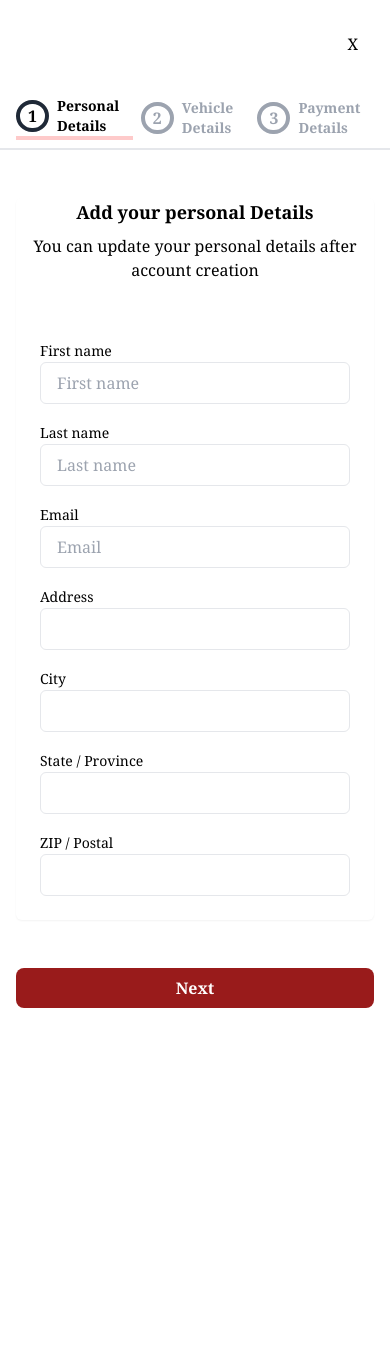
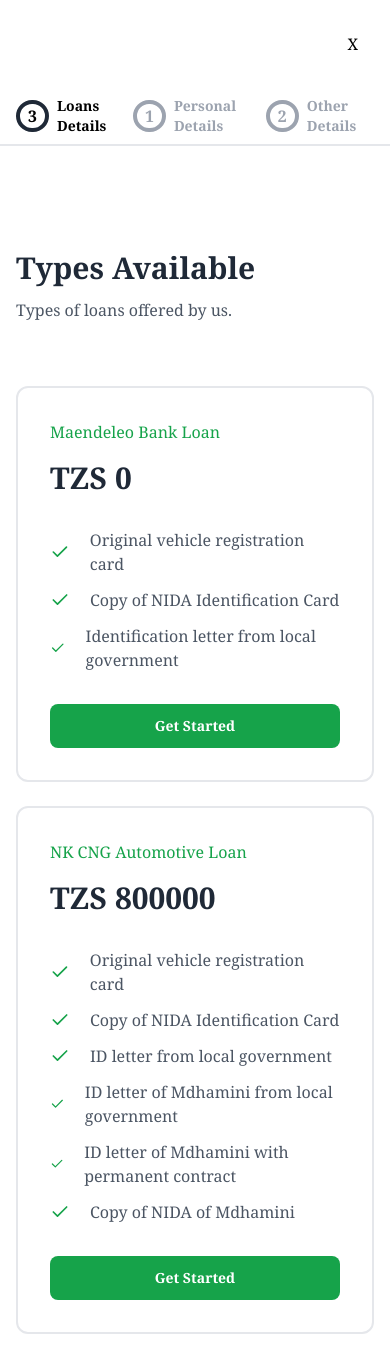
Before and after one commit to rigobert-art/nk-cng-client, a React (Create React App) app: page /details in a window 390 px wide. Shown: the top 1372 px of the page. Before the commit the page ends 1056 px from the top, so only its background shows below. Built offline with nearby package versions, Linux system fonts and the light colour scheme.

Commit message:
update za usiku

```diff
--- a/src/constants/dummy.js
+++ b/src/constants/dummy.js
@@ -1,44 +1,29 @@
 export const plans = [
     {
-        name: "Basic plan",
-        price: 12000,
+        name: "Maendeleo Bank Loan",
+        price: 0,
+        active: 'personal',
         features: [
-            "Curabitur faucibus",
-            "massa ut pretium maximus",
-            "Sed posuere nisi",
-            "Pellentesque eu nibh et neque",
-            "Suspendisse a leo",
-            "Praesent quis venenatis ipsum",
-            "Duis non diam vel tortor",
+            "Original vehicle registration card",
+            "Copy of NIDA Identification Card",
+            "Identification letter from local government",
+
 
         ],
     },
     {
-        name: "Startup",
-        price: 35000,
+        name: "NK CNG Automotive Loan",
+        price: 800000,
+        active: 'personal',
         features: [
-            "Curabitur faucibus",
-            "massa ut pretium maximus",
-            "Sed posuere nisi",
-            "Pellentesque eu nibh et neque",
-            "Suspendisse a leo",
-            "Praesent quis venenatis ipsum",
-            "Duis non diam vel tortor",
+            "Original vehicle registration card",
+            "Copy of NIDA Identification Card",
+            "ID letter from local government",
+            "ID letter of Mdhamini from local government",
+            "ID letter of Mdhamini with permanent contract",
+            "Copy of NIDA of Mdhamini",
         ],
-    },
-    {
-        name: "Enterprise",
-        price: 60000,
-        features: [
-            "Curabitur faucibus",
-            "massa ut pretium maximus",
-            "Sed posuere nisi",
-            "Pellentesque eu nibh et neque",
-            "Suspendisse a leo",
-            "Praesent quis venenatis ipsum",
-            "Duis non diam vel tortor",
-        ],
-    },
+    }
 ];
 
 
--- a/src/pages/profile/Profile.tsx
+++ b/src/pages/profile/Profile.tsx
@@ -7,7 +7,6 @@
 
 export const Profile = () => {
   const { login, logout } = useAuth();
-
 
   return (
     <>
--- a/src/pages/welcome/Details.tsx
+++ b/src/pages/welcome/Details.tsx
@@ -2,8 +2,10 @@
 import { plans } from '../../constants/dummy';
 import { Link } from 'react-router-dom';
 
+import { FiCheck, FiUploadCloud } from 'react-icons/fi';
+
 const Details = () => {
-    const [active, setActive] = useState<'personal' | 'vehicle' | 'payment'>('personal');
+    const [active, setActive] = useState<'personal' | 'other' | 'require'>('require');
     const [loading, setLoading] = useState(false);
 
     return (
@@ -19,26 +21,28 @@
                 </div>
             ) : (
                 <div className='flex gap-x-2 lg:gap-x-12 items-center mb-12 border-b-2 mt-24 px-4'>
-                    <div className={`flex items-center mb-2 space-x-2 ${active === 'personal' ? 'font-bold border-b-4 border-red-200 mb-2' : 'text-gray-400'}`} onClick={() => setActive('personal')}>
+                        <div className={`flex items-center mb-2 space-x-2 ${active === 'require' ? 'font-bold mb-2' : 'text-gray-400'}`} onClick={() => setActive('require')}>
+                        <div className={`border-4 rounded-full px-2 ${active === 'require' ? 'border-gray-800' : 'border-gray-400'}`}>
+                            <p className='font-semibold'>3</p>
+                        </div>
+                        <div className='text-sm font-semibold'>Loans Details</div>
+                    </div>
+
+                    <div className={`flex items-center mb-2 space-x-2 ${active === 'personal' ? 'font-bold mb-2' : 'text-gray-400'}`} onClick={() => setActive('personal')}>
                         <div className={`border-4 rounded-full px-2 ${active === 'personal' ? 'border-gray-800' : 'border-gray-400'}`}>
                             <p className='font-semibold'>1</p>
                         </div>
                         <div className='text-sm font-semibold'>Personal Details</div>
                     </div>
 
-                    <div className={`flex items-center mb-2 space-x-2 ${active === 'vehicle' ? 'font-bold border-b-4 border-red-200 mb-2' : 'text-gray-400'}`} onClick={() => setActive('vehicle')}>
-                        <div className={`border-4 rounded-full px-2 ${active === 'vehicle' ? 'border-gray-800' : 'border-gray-400'}`}>
+                    <div className={`flex items-center mb-2 space-x-2 ${active === 'other' ? 'font-bold mb-2' : 'text-gray-400'}`} onClick={() => setActive('other')}>
+                        <div className={`border-4 rounded-full px-2 ${active === 'other' ? 'border-gray-800' : 'border-gray-400'}`}>
                             <p className='font-semibold'>2</p>
                         </div>
-                        <div className='text-sm font-semibold'>Vehicle Details</div>
+                        <div className='text-sm font-semibold'>Other Details</div>
                     </div>
 
-                    <div className={`flex items-center mb-2 space-x-2 ${active === 'payment' ? 'font-bold border-b-4 border-red-200 mb-2' : 'text-gray-400'}`} onClick={() => setActive('payment')}>
-                        <div className={`border-4 rounded-full px-2 ${active === 'payment' ? 'border-gray-800' : 'border-gray-400'}`}>
-                            <p className='font-semibold'>3</p>
-                        </div>
-                        <div className='text-sm font-semibold'>Payment Details</div>
-                    </div>
+
                 </div>
             )}
             {active === 'personal' && (
@@ -72,6 +76,10 @@
                                         <label htmlFor="email" className="text-sm">Email</label>
                                         <input id="email" type="email" placeholder="Email" className="w-full rounded-md border px-4 py-2 focus:ring focus:ring-opacity-75 dark:text-gray-50 focus:dark:ring-violet-600 dark:border-gray-300" />
                                     </div>
+                                        <div className="col-span-full sm:col-span-3">
+                                            <label htmlFor="email" className="text-sm">Phone</label>
+                                            <input id="phone" type="phone" placeholder="+255712345678" className="w-full rounded-md border px-4 py-2 focus:ring focus:ring-opacity-75 dark:text-gray-50 focus:dark:ring-violet-600 dark:border-gray-300" />
+                                        </div>
                                     <div className="col-span-full">
                                         <label htmlFor="address" className="text-sm">Address</label>
                                         <input id="address" type="text" placeholder="" className="w-full rounded-md border px-4 py-2 focus:ring focus:ring-opacity-75 dark:text-gray-50 focus:dark:ring-violet-600 dark:border-gray-300" />
@@ -88,62 +96,62 @@
                                         <label htmlFor="zip" className="text-sm">ZIP / Postal</label>
                                         <input id="zip" type="text" placeholder="" className="w-full rounded-md border px-4 py-2 focus:ring focus:ring-opacity-75 dark:text-gray-50 focus:dark:ring-violet-600 dark:border-gray-300" />
                                     </div>
+                                        <div className="col-span-full">
+                                            <label htmlFor="bio" className="text-sm">Photo</label>
+                                            <div className="flex items-center space-x-2">
+                                                <img src="https://source.unsplash.com/30x30/?random" alt="" className="w-10 h-10 rounded-full dark:bg-gray-300" />
+                                                <button type="button" className="px-4 py-2 border rounded-md dark:border-gray-800">Change</button>
+                                            </div>
+                                        </div>
+                                        <div className="col-span-full mt-8">
+                                            <button type="button" onClick={() => setActive('other')} className="relative w-full bg-green-800 px-4 py-2 rounded-lg text-white font-bold">Next</button>
+                                        </div>
                                 </div>
 
 
                             </div>
 
-                            <button type="button" onClick={() => setActive('vehicle')} className="relative w-full bg-red-800 px-4 py-2 rounded-lg text-white font-bold">Next</button>
+
                         </form>
                     )}
                 </>
 
 
             )}
-            {active === 'vehicle' && (
+
+            {active === 'other' && (
                 <form className='container flex flex-col mx-auto space-y-12 px-4 mb-12'>
                     <div className="grid grid-cols-4 gap-6 rounded-md shadow-sm dark:bg-gray-50">
                         <div className="space-y-2 col-span-full lg:col-span-1 text-center mb-2">
                             <h1 className='mb-2 font-bold text-lg '>
-                                Add your personal Details
+                                Upload your attachment here
                             </h1>
                             <p className='break-words text-medium'>
-                                You can update your personal details after account creation</p>
+                               You can upload relevant documents here
+                            </p>
                         </div>
                         <div className="grid grid-cols-6 gap-4 col-span-full lg:col-span-3 p-6">
-                            <div className="col-span-full sm:col-span-3">
-                                <label htmlFor="firstName" className="text-sm">Make</label>
-                                <input id="firstName" type="text" placeholder="Example: Nissan" className="w-full rounded-md border px-4 py-2 focus:ring focus:ring-opacity-75 dark:text-gray-50 focus:dark:ring-violet-600 dark:border-gray-300" />
-                            </div>
-                            <div className="col-span-full sm:col-span-3">
-                                <label htmlFor="lastName" className="text-sm">Modal</label>
-                                <input id="lastName" type="text" placeholder="Example: NP300" className="w-full rounded-md border px-4 py-2 focus:ring focus:ring-opacity-75 dark:text-gray-50 focus:dark:ring-violet-600 dark:border-gray-300" />
-                            </div>
-                            <div className="col-span-full sm:col-span-3">
-                                <label htmlFor="email" className="text-sm">Year</label>
-                                <input id="email" type="email" placeholder="Example: 1998" className="w-full rounded-md border px-4 py-2 focus:ring focus:ring-opacity-75 dark:text-gray-50 focus:dark:ring-violet-600 dark:border-gray-300" />
-                            </div>
-                            <div className="col-span-full">
-                                <label htmlFor="address" className="text-sm">Number Plate</label>
-                                <input id="address" type="text" placeholder="Example: T 432 DCD" className="w-full rounded-md border px-4 py-2 focus:ring focus:ring-opacity-75 dark:text-gray-50 focus:dark:ring-violet-600 dark:border-gray-300" />
-                            </div>
-                            <div className="col-span-full sm:col-span-2">
-                                <label htmlFor="city" className="text-sm">Vin</label>
-                                <input id="city" type="text" placeholder="" className="w-full rounded-md border px-4 py-2 focus:ring focus:ring-opacity-75 dark:text-gray-50 focus:dark:ring-violet-600 dark:border-gray-300" />
-                            </div>
-                            <div className="col-span-full sm:col-span-2">
-                                <label htmlFor="state" className="text-sm">Color</label>
-                                <input id="state" type="text" placeholder="" className="w-full rounded-md border px-4 py-2 focus:ring focus:ring-opacity-75 dark:text-gray-50 focus:dark:ring-violet-600 dark:border-gray-300" />
-                            </div>
-                            <div className="col-span-full sm:col-span-2">
-                                <label htmlFor="zip" className="text-sm">Engine Capacity</label>
-                                <input id="zip" type="text" placeholder="Example: 2000 cc" className="w-full rounded-md border px-4 py-2 focus:ring focus:ring-opacity-75 dark:text-gray-50 focus:dark:ring-violet-600 dark:border-gray-300" />
+
+                            <div className="col-span-full h-40 rounded-lg border-2 border-dashed flex items-center justify-center">
+                                <label htmlFor="file" className="cursor-pointer text-center p-4 md:p-8">
+
+                                    <FiUploadCloud stroke="#4F46E5" stroke-width="2" stroke-linecap="round" stroke-linejoin="round" className="w-10 h-10 mx-auto" />
+                                    <p className="mt-3 text-gray-700 max-w-xs mx-auto">Click to <span className="font-medium text-indigo-600">Upload your photo</span> or drag and drop your file here</p>
+                                </label>
+                                <input id="file" type="file" className="hidden" />
                             </div>
                             <div className="col-span-full h-40 rounded-lg border-2 border-dashed flex items-center justify-center">
                                 <label htmlFor="file" className="cursor-pointer text-center p-4 md:p-8">
-                                    <svg className="w-10 h-10 mx-auto" viewBox="0 0 41 40" fill="none" xmlns="http://www.w3.org/2000/svg">
-                                        <path d="M12.1667 26.6667C8.48477 26.6667 5.5 23.6819 5.5 20C5.5 16.8216 7.72428 14.1627 10.7012 13.4949C10.5695 12.9066 10.5 12.2947 10.5 11.6667C10.5 7.0643 14.231 3.33334 18.8333 3.33334C22.8655 3.33334 26.2288 6.19709 27.0003 10.0016C27.0556 10.0006 27.1111 10 27.1667 10C31.769 10 35.5 13.731 35.5 18.3333C35.5 22.3649 32.6371 25.7279 28.8333 26.5M25.5 21.6667L20.5 16.6667M20.5 16.6667L15.5 21.6667M20.5 16.6667L20.5 36.6667" stroke="#4F46E5" stroke-width="2" stroke-linecap="round" stroke-linejoin="round" />
-                                    </svg>
+
+                                    <FiUploadCloud stroke="#4F46E5" stroke-width="2" stroke-linecap="round" stroke-linejoin="round" className="w-10 h-10 mx-auto" />
+                                    <p className="mt-3 text-gray-700 max-w-xs mx-auto">Click to <span className="font-medium text-indigo-600">Upload your  file</span> or drag and drop your file here</p>
+                                </label>
+                                <input id="file" type="file" className="hidden" />
+                            </div>
+                            <div className="col-span-full h-40 rounded-lg border-2 border-dashed flex items-center justify-center">
+                                <label htmlFor="file" className="cursor-pointer text-center p-4 md:p-8">
+
+                                    <FiUploadCloud stroke="#4F46E5" stroke-width="2" stroke-linecap="round" stroke-linejoin="round" className="w-10 h-10 mx-auto" />
                                     <p className="mt-3 text-gray-700 max-w-xs mx-auto">Click to <span className="font-medium text-indigo-600">Upload your  file</span> or drag and drop your file here</p>
                                 </label>
                                 <input id="file" type="file" className="hidden" />
@@ -153,20 +161,22 @@
 
 
                     </div>
-                    <button type="button" onClick={() => setActive('vehicle')} className="relative w-full bg-red-800 px-4 py-2 rounded-lg text-white font-bold">Next</button>
+                    <button type="button" onClick={() => setActive('other')} className="relative w-full bg-green-800 px-4 py-2 rounded-lg text-white font-bold">Next</button>
 
                 </form>
             )}
-            {active === 'payment' && (
+
+
+            {active === 'require' && (
                 <section className='py-14'>
                     <div className="max-w-screen-xl mx-auto px-4 text-gray-600 md:px-8">
                         <div className='relative max-w-xl mx-auto sm:text-center'>
                             <h3 className='text-gray-800 text-3xl font-semibold sm:text-4xl'>
-                                Pricing for all sizes
+                                Types Available
                             </h3>
                             <div className='mt-3 max-w-xl'>
                                 <p>
-                                    Lorem ipsum dolor sit amet, consectetur adipiscing elit. Nullam efficitur consequat nunc.
+                                    Types of loans offered by us.
                                 </p>
                             </div>
                         </div>
@@ -175,34 +185,27 @@
                                 plans.map((item, idx) => (
                                     <div key={idx} className='relative flex-1 flex items-stretch flex-col p-8 rounded-xl border-2'>
                                         <div>
-                                            <span className='text-indigo-600 font-medium'>
+                                            <span className='text-green-600 font-medium'>
                                                 {item.name}
                                             </span>
                                             <div className='mt-4 text-gray-800 text-3xl font-semibold'>
-                                                Tsh {item.price} <span className="text-xl text-gray-600 font-normal">/mo</span>
+                                                TZS {item.price}
                                             </div>
                                         </div>
                                         <ul className='py-8 space-y-3'>
                                             {
                                                 item.features.map((featureItem, idx) => (
                                                     <li key={idx} className='flex items-center gap-5'>
-                                                        <svg
-                                                            xmlns='http://www.w3.org/2000/svg'
-                                                            className='h-5 w-5 text-indigo-600'
-                                                            viewBox='0 0 20 20'
-                                                            fill='currentColor'>
-                                                            <path
-                                                                fill-rule='evenodd'
-                                                                d='M16.707 5.293a1 1 0 010 1.414l-8 8a1 1 0 01-1.414 0l-4-4a1 1 0 011.414-1.414L8 12.586l7.293-7.293a1 1 0 011.414 0z'
-                                                                clip-rule='evenodd'></path>
-                                                        </svg>
+                                                        <FiCheck className='text-green-600 h-5 w-5' />
                                                         {featureItem}
                                                     </li>
                                                 ))
                                             }
                                         </ul>
                                         <div className="flex-1 flex items-end">
-                                            <button className='px-3 py-3 rounded-lg w-full font-semibold text-sm duration-150 text-white bg-indigo-600 hover:bg-indigo-500 active:bg-indigo-700'>
+                                            <button
+                                            onClick={() => setActive('personal')}
+                                            className='px-3 py-3 rounded-lg w-full font-semibold text-sm duration-150 text-white bg-green-600 hover:bg-green-500 active:bg-green-700'>
                                                 Get Started
                                             </button>
                                         </div>
--- a/src/pages/welcome/Login.tsx
+++ b/src/pages/welcome/Login.tsx
@@ -89,10 +89,10 @@
           />
 
         </div>
-        {error && <p className='text-red-500 mb-2'>{error}</p>}
+        {error && <p className='text- mb-2'>{error}</p>}
         <button
           type='submit'
-          className='w-full items-center bg-red-800 text-white lg:w-[400px] py-2 rounded-md text-lg font-bold shadow-lg'
+          className='w-full items-center bg-[#72c053] text-white lg:w-[400px] py-2 rounded-md text-lg font-bold shadow-lg'
           disabled={isLoading}
         >
           {isLoading ? 'Loading...' : 'Log In'}
--- a/src/pages/welcome/Reset.tsx
+++ b/src/pages/welcome/Reset.tsx
@@ -16,7 +16,7 @@
                     className='px-4 py-4 items-start text-black text-sm border-2 rounded-md' />
             </form>
 
-            <button type='submit' className='items-center bg-red-800 text-white w-full lg:w-[400px] py-2 rounded-md text-lg font-bold shadow-lg '>
+            <button type='submit' className='items-center bg-[#72c053] text-white w-full lg:w-[400px] py-2 rounded-md text-lg font-bold shadow-lg '>
                 Send
             </button>
 
--- a/src/pages/welcome/Welcome.tsx
+++ b/src/pages/welcome/Welcome.tsx
@@ -3,21 +3,30 @@
 
 const Welcome = () => {
   return (
-    <section className="w-full h-screen flex flex-col overflow-hidden items-center justify-center px-4 font-serif">
-      <div
-        aria-hidden="true"
-        className="absolute top-0 inset-0 h-max w-full m-auto grid grid-cols-2 -space-x-52 opacity-40 dark:opacity-20"
-      >
-        <div className="blur-[106px] h-56 bg-gradient-to-br from-teal-500 to-purple-400 dark:from-blue-700"></div>
-        <div className="blur-[106px] h-32 bg-gradient-to-r from-cyan-400 to-sky-300 dark:to-indigo-600"></div>
+    <section className="w-full h-screen flex flex-col overflow-hidden items-center justify-center px-4">
+      <div className="lg:w-[600px] mx-auto justify-center items-center text-center">
+        <div className="mb-8 text-nowrap text-left">
+          <h1 className="text-2xl text-[#72c053] font-extrabold mb-6">NK's CNG Automotive Loan!</h1>
+          <p className="text-sm font-serif text-gray-900 text-wrap mb-8">
+            Loan provided by NK CNG Automotive Limited to help you do conversion of
+            your car from fuel to CNG gas.
+
+          </p>
         </div>
-      <div className="absolute right-4 top-4 bg-green-900 rounded-xl flex justify-center items-center">
-        <div className="relative inline-flex group">
-          <div className="absolute transition-all duration-1000 opacity-70 -inset-px bg-gradient-to-r from-[#44BCFF] via-[#FF44EC] to-[#FF675E] rounded-xl blur-lg group-hover:opacity-100 group-hover:-inset-1 group-hover:duration-200 animate-tilt"></div>
+
+        <div className='flex justify-center gap-x-8'>
+          <div>
+
+            <Link to="/details" className="bg-[#72c053] text-white rounded-md shadow-lg px-[48px] py-[12px] text-lg font-bold">
+              Welcome
+            </Link>
+          </div>
+
+          <div className=''>
             <Link
               to="/login"
               title="Login"
-            className="relative inline-flex items-center justify-center px-4 py-2 text-md font-bold text-white transition-all duration-200 font-pj rounded-xl focus:outline-none focus:ring-2 focus:ring-offset-2 focus:ring-gray-900"
+              className="py-[12px] px-[32px] rounded-lg border-[#72c053] border-2 text-lg font-bold shadow-lg"
               role="button"
             >
               Log In
@@ -25,18 +34,9 @@
           </div>
         </div>
 
-      <div className="lg:w-[600px] mx-auto justify-center items-center text-center">
-        <div className="mb-8">
-          <h1 className="text-2xl font-extrabold mb-4">NK CNG AUTOMOTIVE LOAN!</h1>
-          <p className="text-sm font-bold text-gray-400 text-wrap">
-            Loans provided by NK CNG Automotive Limited to help you to do conversion
-            of you car from fuel to gas
-          </p>
       </div>
-
-        <Link to="/details" className="bg-green-800 text-white rounded-md shadow-lg px-4 py-2">
-          Welcome
-        </Link>
+      <div className='mt-12 bg-[#72c053] shadow-lg rounded-3xl'>
+        <img src={require("../../assets/gas.png")} alt="welcome" className="w-full h-full object-center px-8 py-8" />
       </div>
     </section>
   );
--- a/tailwind.config.js
+++ b/tailwind.config.js
@@ -1,8 +1,19 @@
+const autoprefixer = require('autoprefixer');
+
 /** @type {import('tailwindcss').Config} */
 module.exports = {
   theme: {
-    extend: {},
+    extend: {
+      color: {
+        light: "#ffffff",
+        dark: "#000000",
+        green: "#72c053"
+      },
+    },
   },
-  plugins: [],
+  plugins: [
+    require('tailwindcss'),
+    require('autoprefixer'),
+  ],
   content: ["./src/**/*.{js,jsx,ts,tsx,html}", "./public/index.html"],
 };
```
Also changed, not shown: src/assets/gas.png (added). Lines whose indentation alone changed are shown as unchanged.
